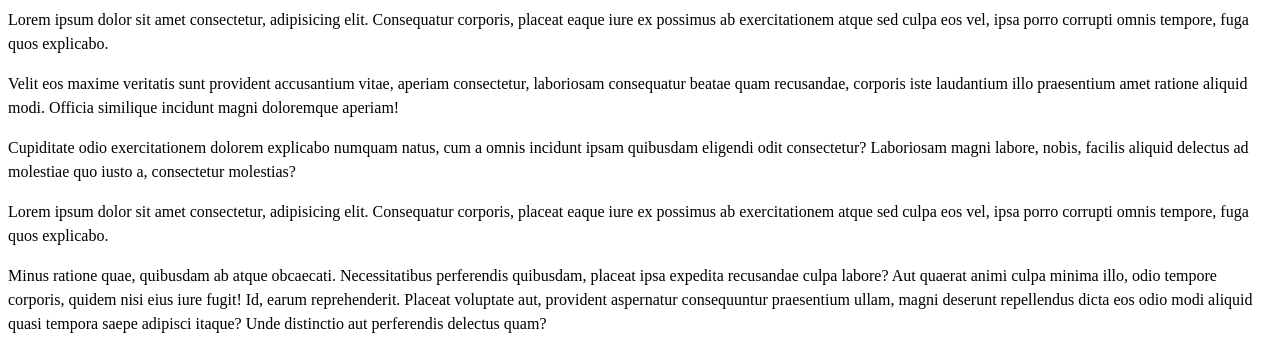
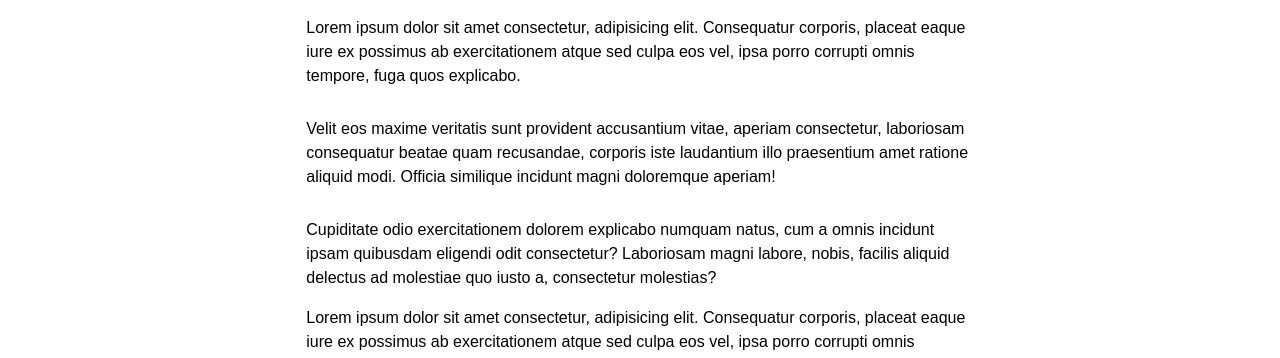
Before and after one commit to byronskout/nav, a plain HTML site: page index.html in a window 1280 px wide. Shown: the part 233-591 px from the top of the page. Drawn offline with Linux system fonts and the light colour scheme.

Commit message:
Created styles for index.html

```diff
--- a/index.css
+++ b/index.css
@@ -1,3 +1,7 @@
+:root {
+	--font-family: 'Airbnb Cereal', sans-serif;
+}
+
 * {
 	box-sizing: border-box;
 }
@@ -6,6 +10,7 @@ html {
 	--scroll-behavior: smooth;
 	scroll-behavior: var(--scroll-behavior);
 }
+
 @media (prefers-reduced-motion: reduce) {
 	html {
 		--scroll-behavior: auto;
@@ -32,3 +37,16 @@ h2 {
 	box-shadow: 0px 6px 16px rgba(0, 0, 0, 0.12);
 	z-index: 100;
 }
+
+.page-sections {
+	margin: 0 auto;
+	max-width: 75ch;
+}
+
+.page-section {
+	margin: calc(1.2rem * 2) 0;
+}
+
+.page-section > * + * {
+	margin-top: calc(1.2rem * 1.5);
+}
```
Lines whose indentation alone changed are shown as unchanged.
